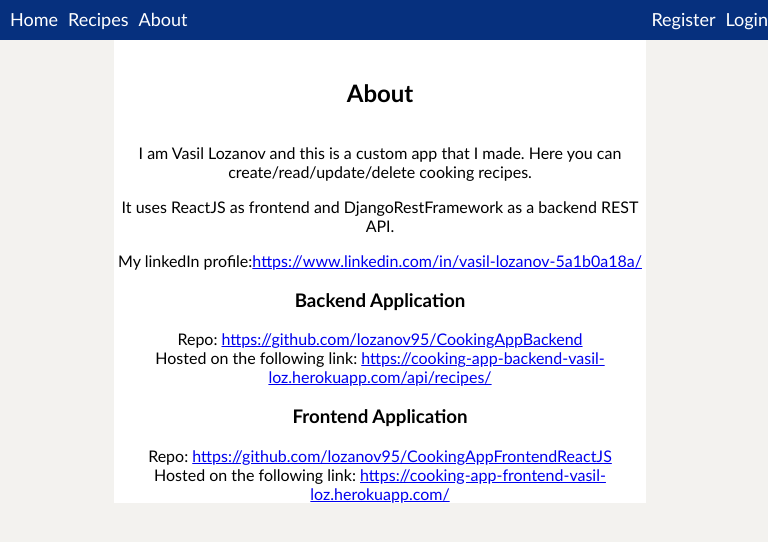
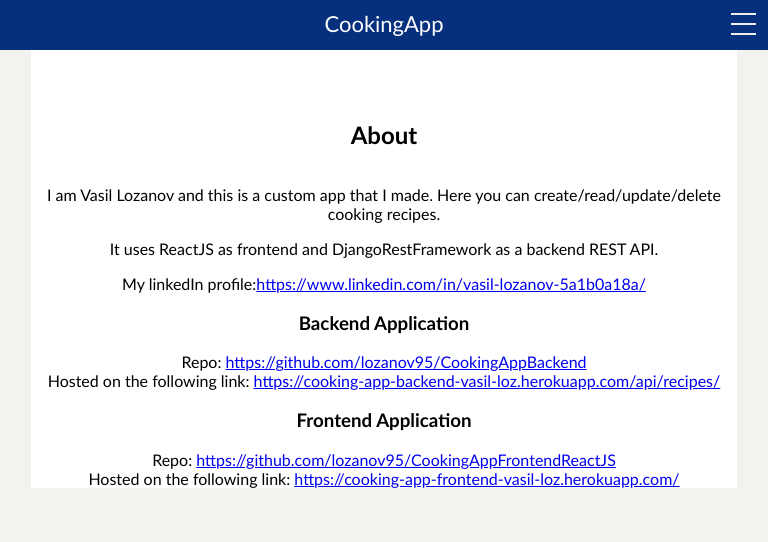
Before and after one commit to lozanov95/CookingAppFrontendReactJS, a React (Create React App) app: page /about in a window 768 px wide. Shown: the top 542 px of the page. Built offline with nearby package versions, Linux system fonts and the light colour scheme; no server answers.

Commit message:
changed the styling

```diff
--- a/src/components/navigation-component.js
+++ b/src/components/navigation-component.js
@@ -30,20 +30,31 @@ export class Navigation extends Component {
 
     render() {
         return (
-            <nav>
-                <div className="left">
-                    <a className="nav-item" href='/'>Home</a>
-                    <a className="nav-item" href='/recipes'>Recipes</a>
-                    {this.state.authenticated ? <a className="nav-item" href='/myrecipes'>My recipes</a> : ""}
-                    {this.state.authenticated ? <a className="nav-item" href='/create'>Create recipe</a> : ""}
-                    <a className="nav-item" href='/about'>About</a>
+            <div className="nav">
+                <input type="checkbox" id="nav-check" />
+                <div className="nav-header">
+                    <div className="nav-title">
+                        CookingApp
+                    </div>
                 </div>
-                <div className="right">
-                    {!this.state.authenticated ? <a className="nav-item" href='/register'>Register</a> : ""}
-                    {!this.state.authenticated ? <a className="nav-item" href='/login'>Login</a> : ""}
-                    {this.state.authenticated ? <a className="nav-item" href='/' onClick={this.handleClick}>Logout</a> : ""}
+                <div className="nav-btn">
+                    <label htmlFor="nav-check">
+                        <span></span>
+                        <span></span>
+                        <span></span>
+                    </label>
                 </div>
-            </nav>
+                <div className="nav-links left">
+                    <a href='/' className="nav-link">Home</a>
+                    <a href='/recipes' className="nav-link">Recipes</a>
+                    {this.state.authenticated ? <a href='/myrecipes' className="nav-link">My recipes</a> : ""}
+                    {this.state.authenticated ? <a href='/create' className="nav-link">Create recipe</a> : ""}
+                    <a href='/about' className="nav-link">About</a>
+                    {!this.state.authenticated ? <a href='/register' className="nav-link">Register</a> : ""}
+                    {!this.state.authenticated ? <a href='/login' className="nav-link">Login</a> : ""}
+                    {this.state.authenticated ? <a href='/' onClick={this.handleClick} className="nav-link">Logout</a> : ""}
+                </div>
+            </div>
         )
     }
 }
--- a/src/style/card.css
+++ b/src/style/card.css
@@ -8,8 +8,8 @@
     background-color: #f1bb88;
 }
 .card-img{
-    width: 400px;
-    height: 250px;
+    width: 300px;
+    height: 200px;
     padding-left: 2px;
     padding-right: 2px;
 }
@@ -18,3 +18,10 @@
     margin-left: 15px;
     font-size: 25px;
 }
+
+@media screen and (min-width: 768px) {
+    .card-img{
+        width: 400px;
+        height: 250px;
+    }
+}
--- a/src/style/comments.css
+++ b/src/style/comments.css
@@ -9,3 +9,8 @@
 .comments {
     display: block;
 }
+@media screen and (max-width:786px) {
+    .comments-container{
+        width: 90%;
+    }
+}
--- a/src/style/generic-classes.css
+++ b/src/style/generic-classes.css
@@ -1,13 +1,13 @@
 body{
     text-align: center;
     font-family: 'Trebuchet MS', 'Lucida Sans Unicode', 'Lucida Grande', 'Lucida Sans', Arial, sans-serif;
-    margin-left: 0px;
+    margin: 0px;
     background-color: #f3f2ef;
 }
 .input-field{
     border-radius: 6px;
     width: 200px;
-    height: 22px;
+    height: 30px;
     margin: 0px 5px 0px 5px;
 }
 .textarea-field{
@@ -92,3 +92,16 @@ body{
 .column{
     flex-flow: column;
 }
+@media screen and (max-width: 768px) {
+    .container{
+        width: 92%;
+    }
+    .textarea-field{
+        width: 300px;
+        height: 200px;
+    }
+    .img{
+        width: 320px;
+        height: 250px;
+    }
+}
--- a/src/style/nav.css
+++ b/src/style/nav.css
@@ -1,25 +1,91 @@
-nav {
+* {
+    box-sizing: border-box;
+  }
+ .nav {
+    height: 50px;
+    width: 100%;
     background-color: #06307e;
-    width: 100%;
-    height: 40px;
-    position: fixed;
-    top: 0;
-    font-family: 'Trebuchet MS', 'Lucida Sans Unicode', 'Lucida Grande', 'Lucida Sans', Arial, sans-serif;
-    z-index: 5;
-}
-
-nav > div {
-    margin-top: 8px;
+    position: relative;
+  }
+  .nav > .nav-header {
     display: inline;
-}
-.nav-item{
-    margin-left: 10px;
+  }
+  .nav > .nav-header > .nav-title {
+   /* display: inline-block;*/
+    font-size: 22px;
+    color: #fff;
+    padding: 10px 10px 10px 10px;
+    float: left;
+  }
+  .nav > .nav-btn {
+    display: none;
+  }
+  .nav > .nav-links {
+    display: inline;
+    font-size: 18px;
+  }
+  .nav-link {
+    display: inline-block;
+    padding: 13px 10px 13px 10px;
     text-decoration: none;
-    color: white;
-    font-size: 18px;
-}
-nav > div > a:hover{
-    background-color: rgb(110, 120, 133);
-    padding: 5px 0px 5px 0px;
-    border-radius: 3px;
-}
+    color: #efefef;
+  }
+    .nav-link:hover {
+    background-color: rgba(195, 207, 29, 0.3);
+  }
+  .nav > #nav-check {
+    display: none;
+  }
+  @media (max-width:786px) {
+    .nav > .nav-header > .nav-title{
+        float:unset;
+    }
+    .nav > .nav-btn {
+      display: inline-block;
+      position: absolute;
+      right: 0px;
+      top: 0px;
+    }
+    .nav > .nav-btn > label {
+      display: inline-block;
+      width: 50px;
+      height: 50px;
+      padding: 13px;
+    }
+    .nav > .nav-btn > label:hover,.nav  #nav-check:checked ~ .nav-btn > label {
+      background-color: rgba(0, 0, 0, 0.3);
+    }
+    .nav > .nav-btn > label > span {
+      display: block;
+      width: 25px;
+      height: 10px;
+      border-top: 2px solid #eee;
+    }
+    .nav > .nav-links {
+      position: absolute;
+      display: block;
+      width: 100%;
+      background-color: #333;
+      height: 0px;
+      transition: all 0.3s ease-in;
+      overflow-y: hidden;
+      top: 50px;
+      left: 0px;
+    }
+    .nav-link {
+      display: block;
+      width: 100%;
+    }
+    .nav > #nav-check:not(:checked) ~ .nav-links {
+      height: 0px;
+    }
+    .nav > #nav-check:checked ~ .nav-links {
+      height: calc(100vh - 50px);
+      overflow-y: auto;
+    }
+  }
+  @media screen and (min-width: 1900px){
+      .container{
+          min-height: 870px;
+      }
+  }
--- a/src/views/about.js
+++ b/src/views/about.js
@@ -1,6 +1,6 @@
 export function About() {
     return (
-        <div className="container column">
+        <div className="container column" style={{ justifyContent: "unset" }}>
             <h2>About</h2>
             <div>
                 <p>I am Vasil Lozanov and this is a custom app that I made. Here you can create/read/update/delete cooking recipes.</p>
```
